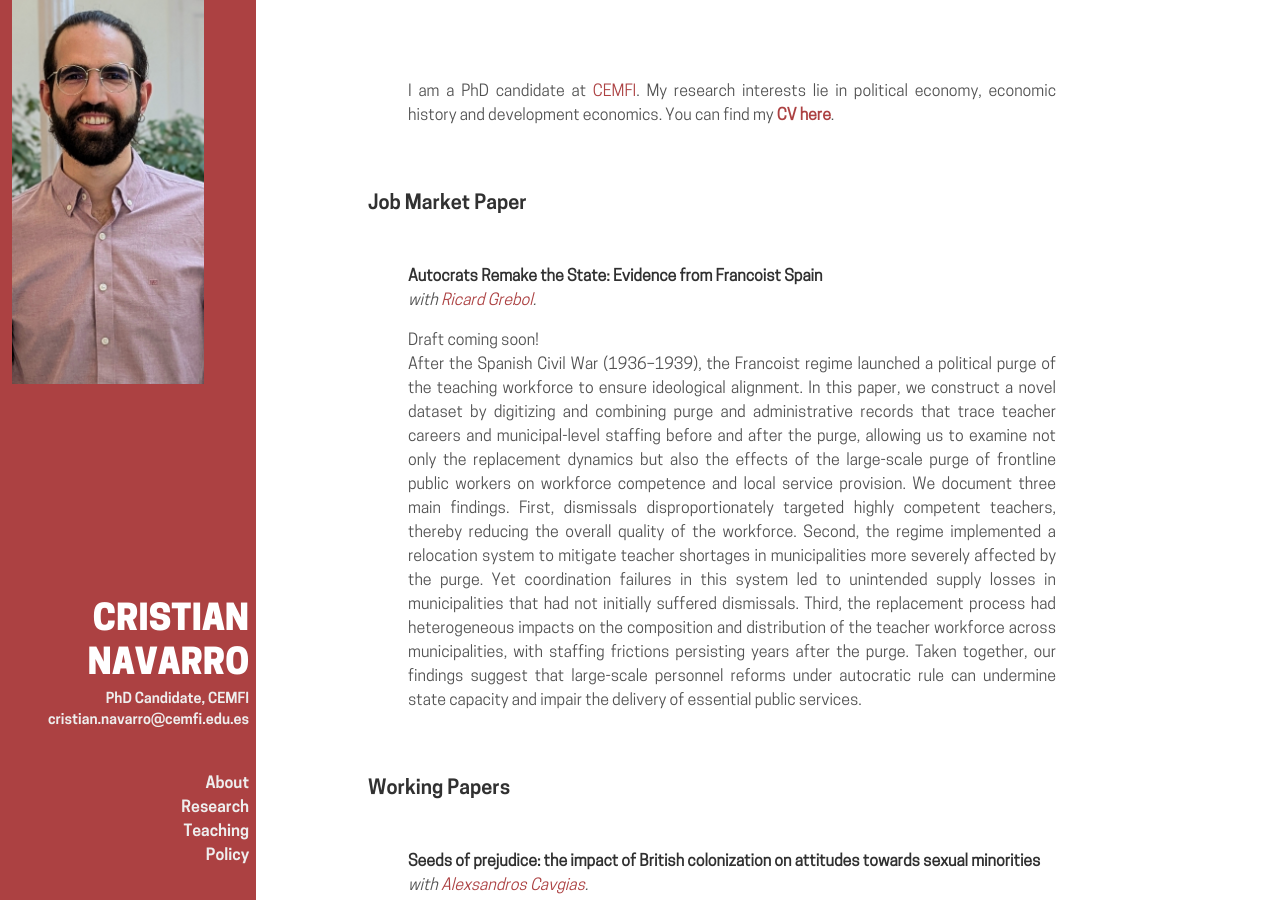
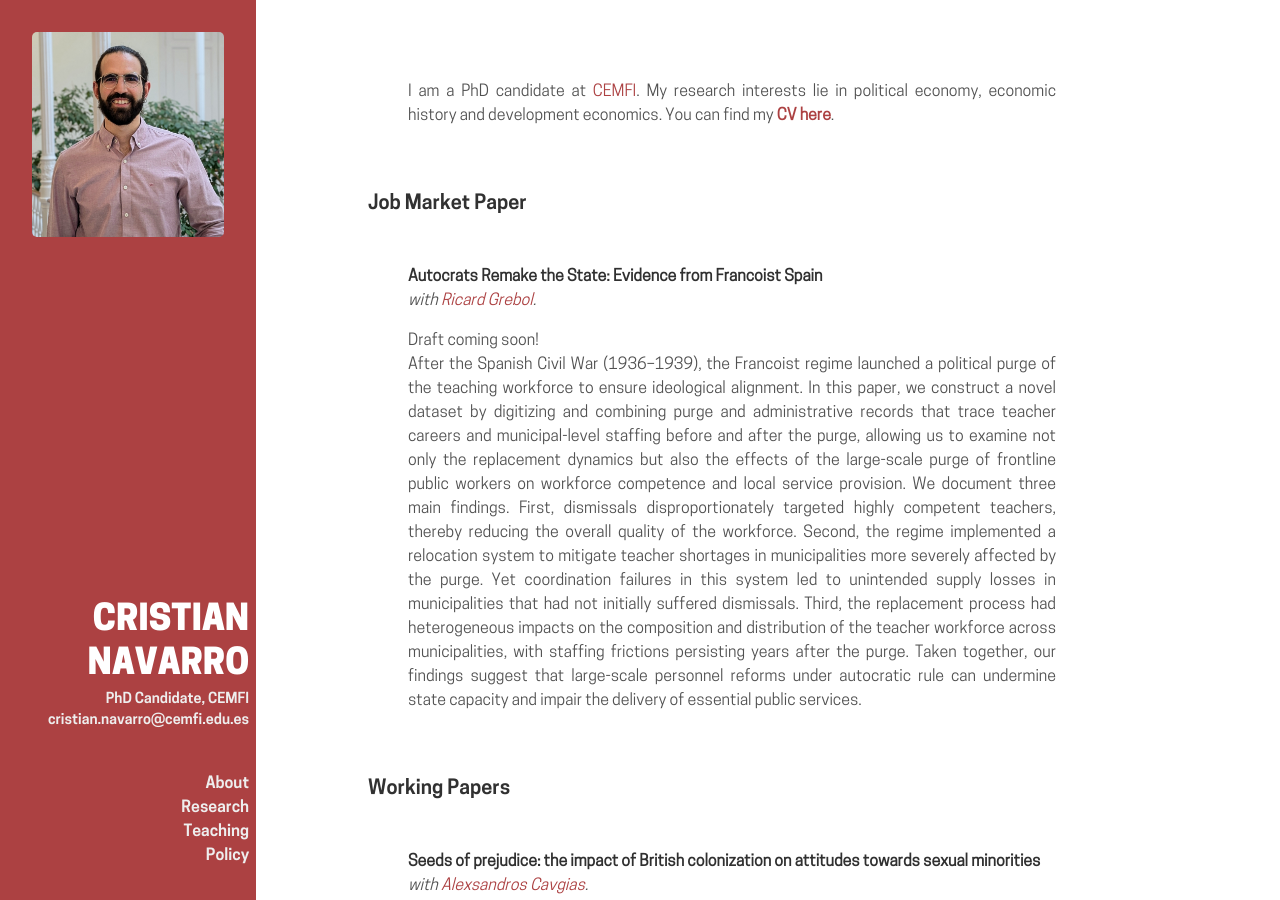
Before and after one commit to cnavarroserrano/cnavarroserrano.github.io, a Jekyll site: the page built from index.md, in a window 1280 px wide and 900 px high. Built offline with Jekyll 4.4.1, drawn with Linux system fonts in a browser that asks for light colours; some web fonts are replaced.

Commit message:
Update sidebar.html

```diff
--- a/_includes/sidebar.html
+++ b/_includes/sidebar.html
@@ -13,7 +13,7 @@
 <div class="sidebar">
   <!-- <div class="container sidebar-sticky"> This line fixes the sidebar, with the disadvantage of it not fitting some screen proportions -->
   <div class="container"> <!-- This line allows the sidebar to scroll freely with the website -->
-  <img src="/photos/portrait_shorter.jpg" class="sidebar-photo" alt="Foto">
+  <img src="/photos/portrait_shorter.jpg" class="inline" alt="Foto">
   <div class="sidebar-about">
         <!-- <img src="/photos/PELLO (53).jpg" alt="Pello" class="inline"/>  --> <!---  Vertical pic, original  --->
         <!-- <img src="/photos/pello_black_white_square_1.jpg" alt="Pello" class="inline"/> -->  <!---  Vertical pic, black and white, square  --->
```
